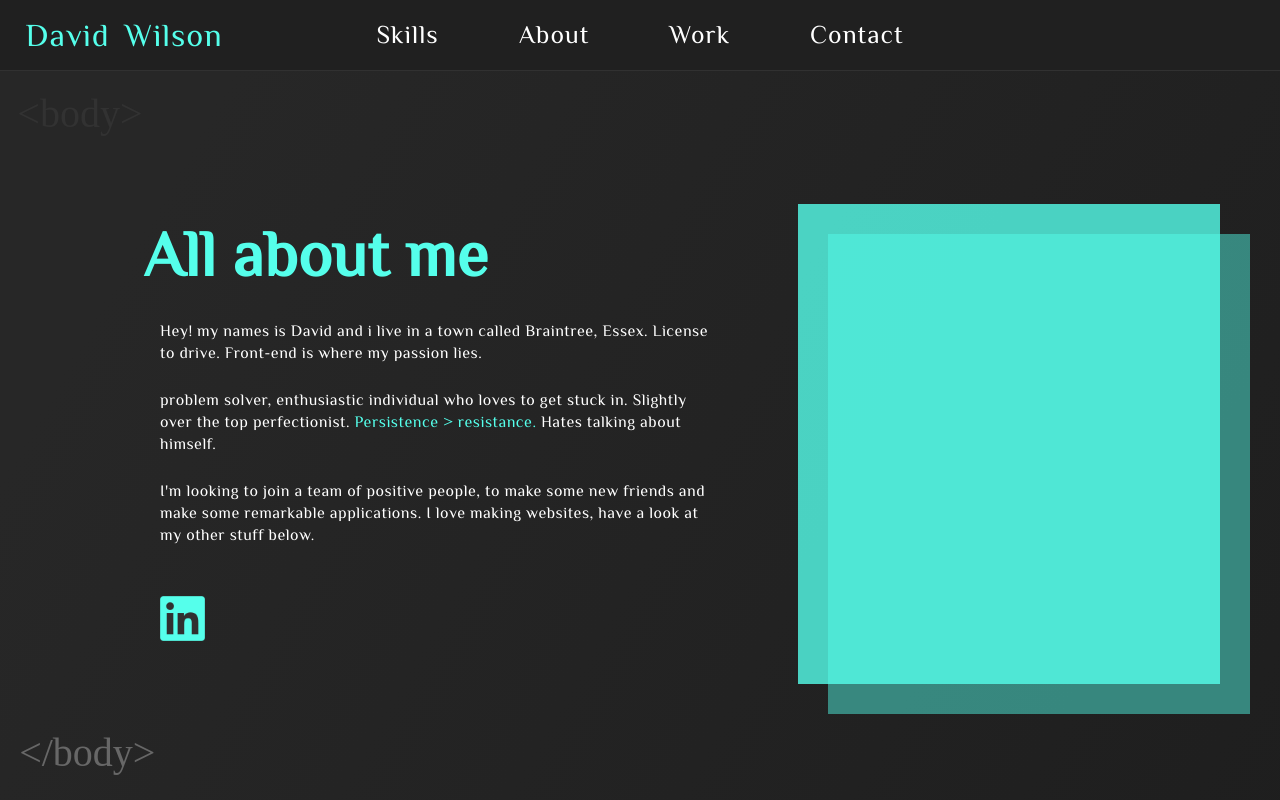
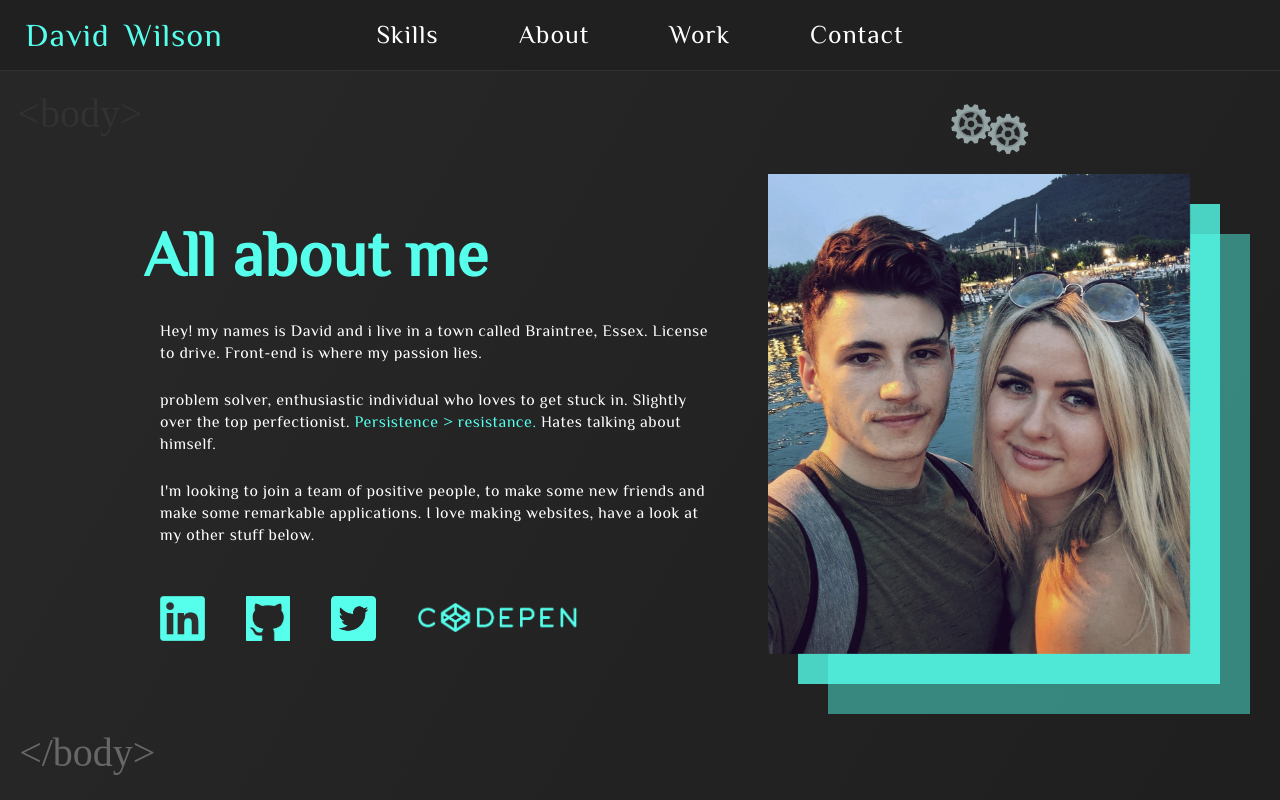
Before and after one commit to davidjpoulton/Portfolio, a plain HTML site: page about.html in a window 1280 px wide. Drawn offline with Linux system fonts and the light colour scheme; the site is published under a folder, as on GitHub Pages, so addresses that start at the root find nothing; a web font is replaced by a local one.

Commit message:
-fixed a bug with images being rendered.

```diff
--- a/about.html
+++ b/about.html
@@ -105,20 +105,20 @@
             </p>
             <div class="icons-box hide-mobile">
                 <img class="icons" src="imgs/Linked-in.png" alt="">
-                <img class="icons" src="/imgs/github.png" alt="">
-                <img class="icons" src="/imgs/twitter.png" alt="">
-                <img id="code-pen" src="/imgs/code-pen.png" alt="">
+                <img class="icons" src="imgs/github.png" alt="">
+                <img class="icons" src="imgs/twitter.png" alt="">
+                <img id="code-pen" src="imgs/code-pen.png" alt="">
             </div>
         </div>
     </section>
 
     <section id="photo-container">
         <div class="cog-box">
-            <img id="cog1" src="/imgs/cog-icon.png" alt="">
-            <img id="cog2" src="/imgs/cog-icon.png" alt="">
+            <img id="cog1" src="imgs/cog-icon.png" alt="">
+            <img id="cog2" src="imgs/cog-icon.png" alt="">
         </div>
         <div id="moving-container">
-            <img id="profile" src="/imgs/profile.jpg" alt="">
+            <img id="profile" src="imgs/profile.jpg" alt="">
             <div id="photo-box-1"></div>
             <div id="photo-box-2"></div>
         </div>
```
